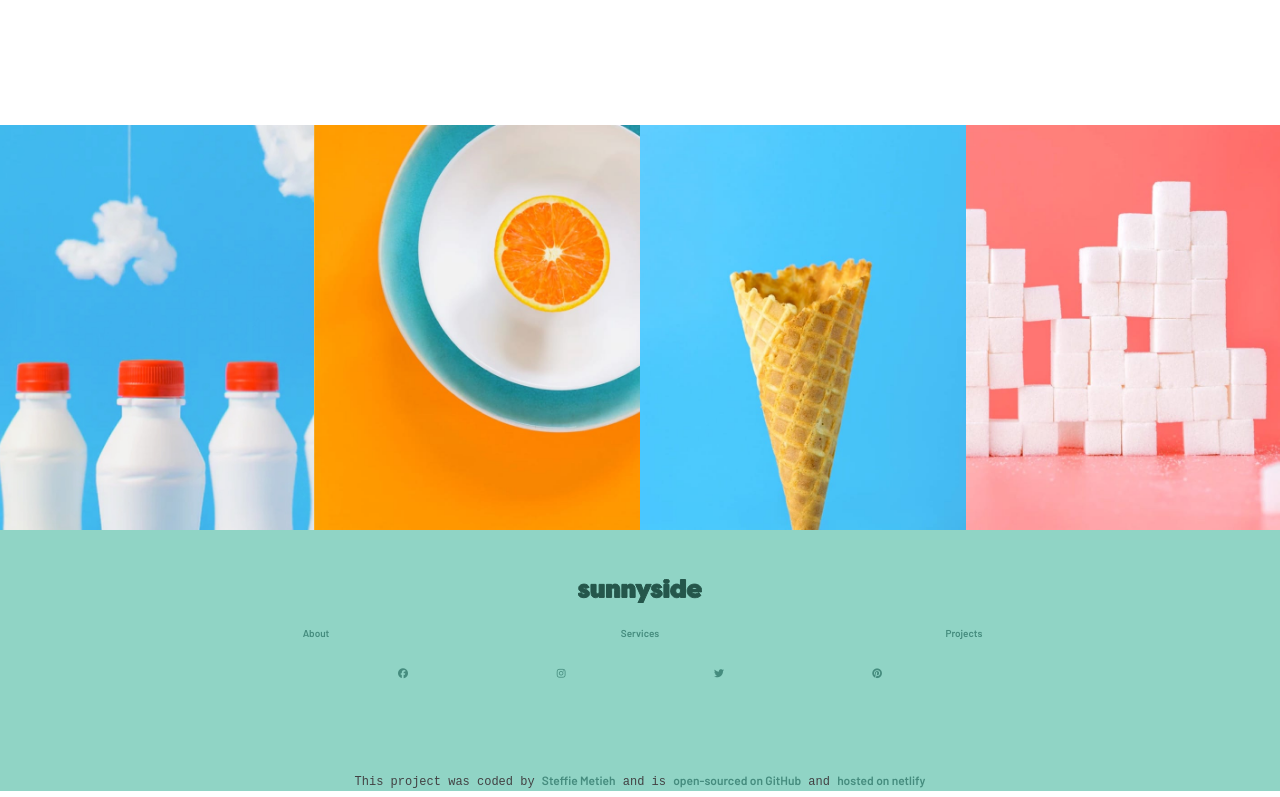
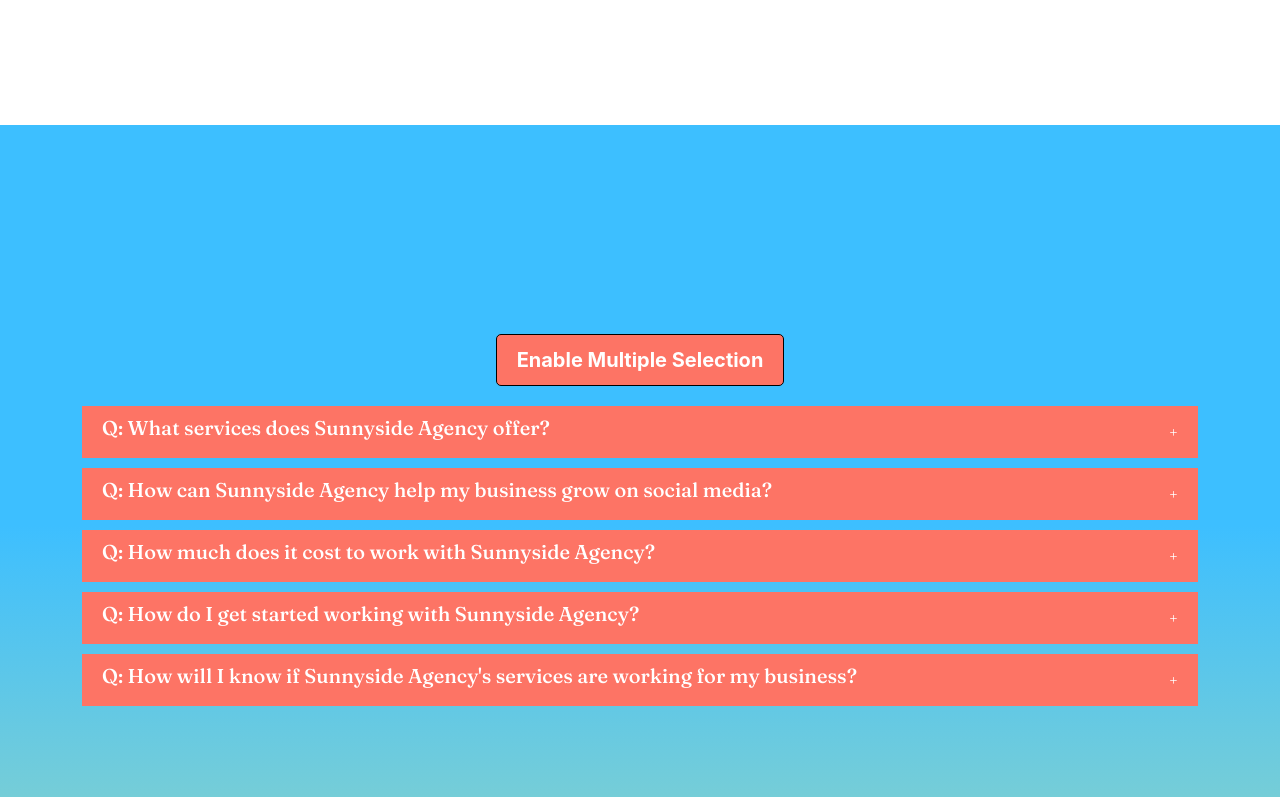
Before and after one commit to steffieMD/sunnyside-landing-page, a React (Create React App) app: page / in a window 1280 px wide. Shown: the part 2923-3720 px from the top of the page. Built offline with nearby package versions, Linux system fonts and the light colour scheme.

Commit message:
added accordion component

```diff
--- /dev/null
+++ b/src/Accordion.css
@@ -0,0 +1,64 @@
+:root{
+    --barlow-font: "Barlow", sans-serif;
+    --fraunces-font: "Fraunces", serif;
+  }
+
+.wrapper {
+    display: flex;
+    height: 100vh;
+    width: 100vw;
+    justify-content: center;
+    align-items: center;
+    flex-direction: column;
+    gap: 20px;
+    background: linear-gradient( #3DBFFF, #3DBFFF, #90D4C5);
+  }
+
+  .wrapper button {
+      padding: 10px 20px;
+      background: #FD7465;
+      color: #fff;
+      font-weight: bold;
+      font-size: 20px;
+      cursor: pointer;
+      border-radius: 5px;
+      border: 1px solid black;
+      cursor: pointer;
+  }
+
+  .wrapper button:hover {
+    padding: 10px 20px;
+    background: #b45449;
+    border: 1px solid black;
+    cursor: pointer;
+}
+
+  .wrapper button:active {
+    padding: 8px 15px;
+    background: #93352b;
+    border: 1px solid black;
+    cursor: pointer;
+    font-size: 19px;
+}
+
+
+  .item {
+    background: #FD7465;
+    margin-bottom: 10px;
+    padding: 10px 20px;
+  }
+
+  .title {
+    color: #ffffff;
+    display: flex;
+    justify-content: space-between;
+    align-items: center;
+    cursor: pointer;
+    font-family: var(--fraunces-font);
+  }
+
+  .content {
+    color: #ffffff;
+    height: auto;
+    font-family: var(--barlow-font);
+  }
--- /dev/null
+++ b/src/Accordion.js
@@ -0,0 +1,53 @@
+import { useState } from "react";
+import data from "./data";
+import "./Accordion.css";
+
+export default function Accordion() {
+  const [selected, setSelected] = useState(null);
+  const [enableMultipleSelection, setEnableMultipleSelection] = useState(false);
+  const [multiple, setMultiple] = useState([]);
+
+  const handleSingleSelection = (getCurrentId) => {
+    setSelected(getCurrentId === selected ? null : getCurrentId);
+  };
+
+  const handleMultipleSelection = (getCurrentId) => {
+    const cpyMultiple = [...multiple];
+    const findIndexOfCurrentId = cpyMultiple.indexOf(getCurrentId);
+    console.log(cpyMultiple);
+    findIndexOfCurrentId === -1
+      ? cpyMultiple.push(getCurrentId)
+      : cpyMultiple.splice(findIndexOfCurrentId, 1);
+
+    setMultiple(cpyMultiple);
+  };
+
+  return (
+    <div className="wrapper">
+      <button
+        onClick={() => setEnableMultipleSelection(!enableMultipleSelection)}>
+        Enable Multiple Selection
+      </button>
+      <div className="accordion container">
+        {data.map((dataItem) => (
+          <div className="item container" key={dataItem.id}>
+            <div
+              onClick={
+                enableMultipleSelection
+                  ? () => handleMultipleSelection(dataItem.id)
+                  : () => handleSingleSelection(dataItem.id)
+              }
+              className="title">
+              <h3 className="fs-5">{dataItem.question}</h3>
+              <span>+</span>
+            </div>
+            {selected === dataItem.id ||
+            multiple.indexOf(dataItem.id) !== -1 ? (
+              <div className="content small ">{dataItem.answer}</div>
+            ) : null}
+          </div>
+        ))}
+      </div>
+    </div>
+  );
+}
--- a/src/App.css
+++ b/src/App.css
@@ -30,7 +30,6 @@
 }
 
 .pink-bg{
-  /* background: linear-gradient(#FD7D6D) !important; */
   background-color: #FD7D6D;
 }
 
--- a/src/App.js
+++ b/src/App.js
@@ -4,6 +4,7 @@
 import Testimonials from "./Testimonials";
 import Gallery from "./Gallery";
 import Footer from "./Footer";
+import Accordion from "./Accordion";
 
 function App() {
   return (
@@ -11,6 +12,7 @@
       <Header />
       <Services />
       <Testimonials />
+      <Accordion />
       <Gallery />
       <Footer />
     </div>
--- /dev/null
+++ b/src/data.js
@@ -0,0 +1,36 @@
+const data = [
+  {
+    id: "1",
+    question: "Q: What services does Sunnyside Agency offer?",
+    answer:
+      "Sunnyside Agency offers a range of social media marketing services including content creation, strategy development, community management, advertising campaigns, and analytics reporting.",
+  },
+  {
+    id: "2",
+    question:
+      "Q: How can Sunnyside Agency help my business grow on social media?",
+    answer:
+      "Sunnyside Agency can help your business grow on social media by creating engaging content, developing a targeted strategy, building and engaging with your online community, running effective advertising campaigns, and analyzing data to optimize performance.",
+  },
+  {
+    id: "3",
+    question: "Q: How much does it cost to work with Sunnyside Agency?",
+    answer:
+      "A: The cost of working with Sunnyside Agency varies depending on the services you require and the scope of your project. We offer customized packages to fit your budget and goals.",
+  },
+  {
+    id: "4",
+    question: "Q: How do I get started working with Sunnyside Agency?",
+    answer:
+      "A: To get started working with Sunnyside Agency, simply contact us through our website or email us. We will schedule a consultation to discuss your needs and goals and create a plan tailored to your business.",
+  },
+  {
+    id: "5",
+    question:
+      "Q: How will I know if Sunnyside Agency's services are working for my business?",
+    answer:
+      "A: Sunnyside Agency provides regular reporting and analytics to track the performance of your social media marketing efforts. We will work with you to set goals and KPIs to measure success and adjust strategies as needed.",
+  },
+];
+
+export default data;
```
